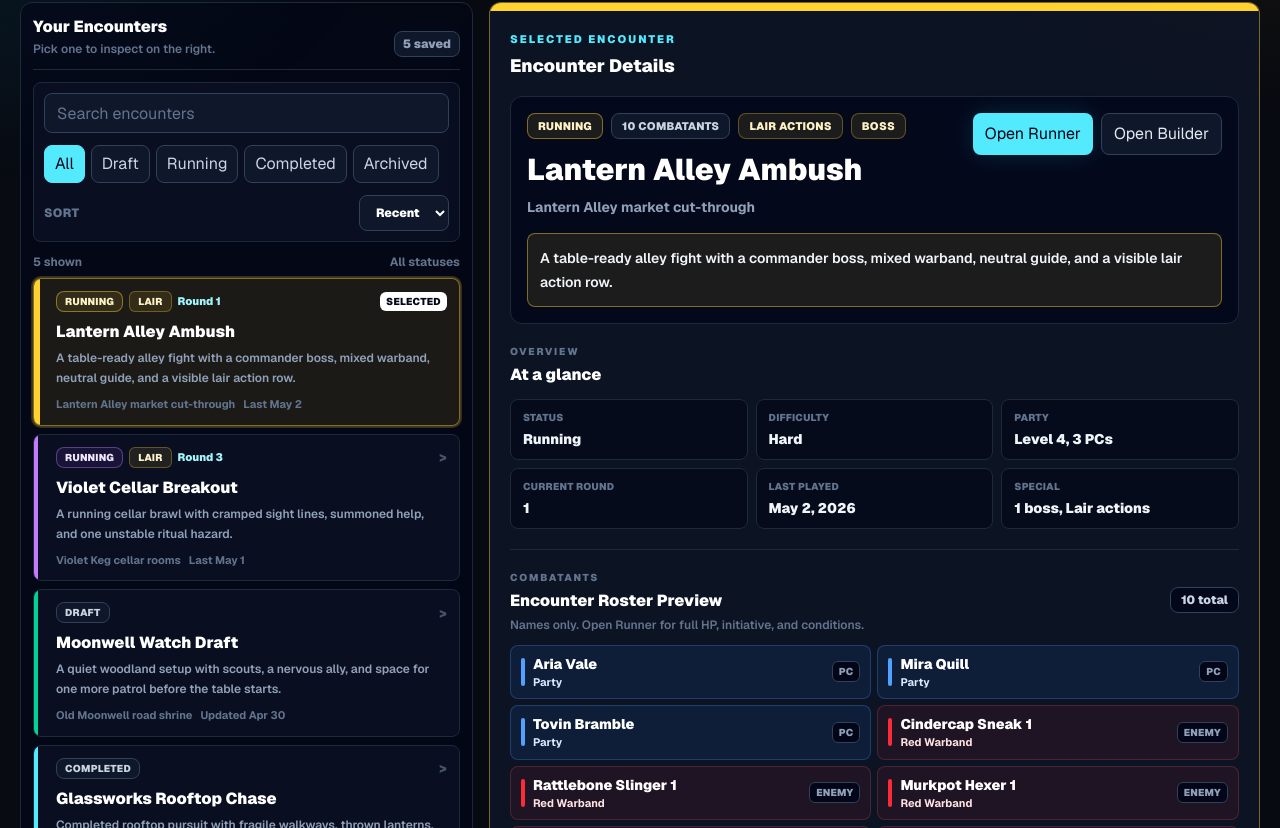
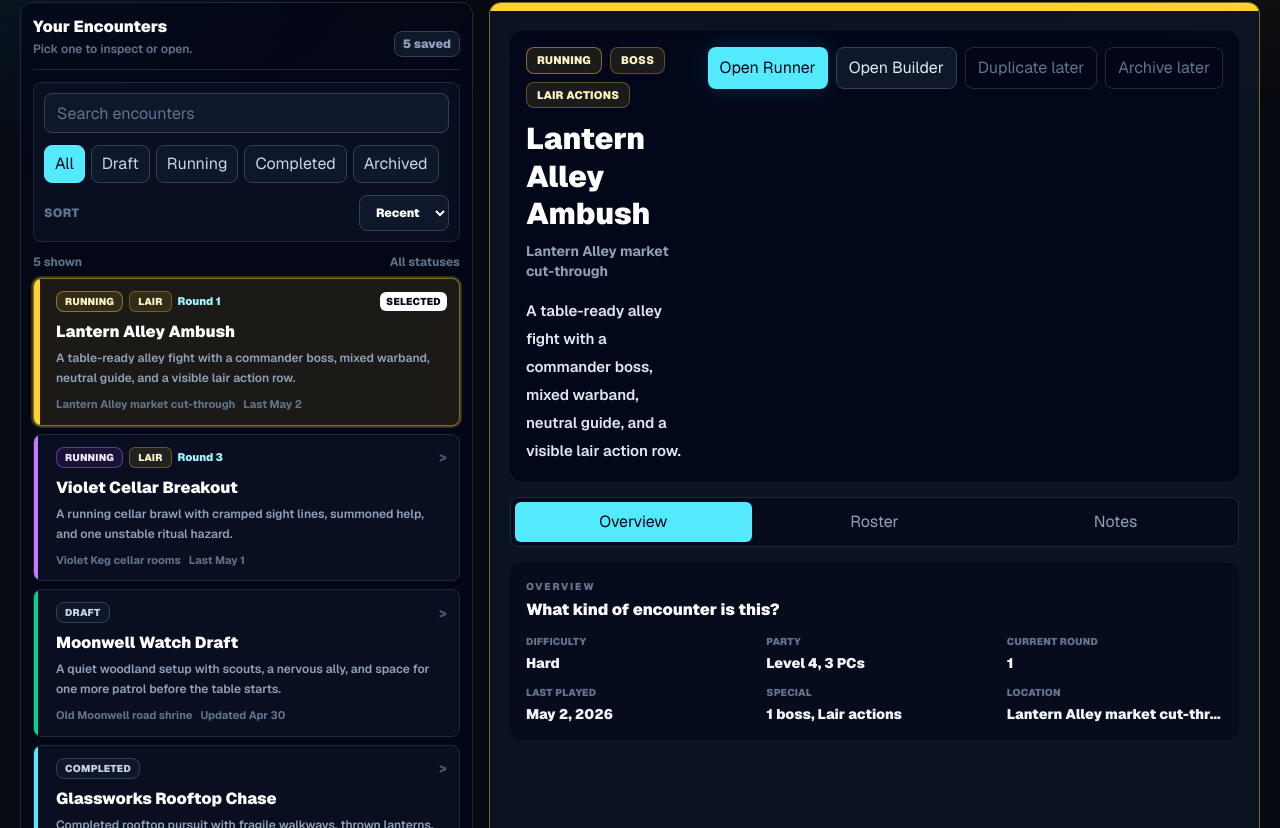
Before and after one commit to dtroms/dnd-encounter-builder, a Next.js app: page / in a window 1280 px wide. Shown: the part 272-1100 px from the top of the page. Built offline with nearby package versions, Linux system fonts and the light colour scheme.

Commit message:
Checkpoint before dashboard campaign tabs and alignment refinement

```diff
--- a/src/components/encounter/saved-encounters-dashboard.tsx
+++ b/src/components/encounter/saved-encounters-dashboard.tsx
@@ -11,6 +11,13 @@ import type { CombatantType } from "@/lib/encounter/types";
 
 type StatusFilter = EncounterStatus | "all";
 type SortMode = "recent" | "name" | "status";
+type DetailTab = "overview" | "roster" | "notes";
+
+const detailTabs: Array<{ key: DetailTab; label: string }> = [
+  { key: "overview", label: "Overview" },
+  { key: "roster", label: "Roster" },
+  { key: "notes", label: "Notes" },
+];
 
 const statusFilters: Array<{ key: StatusFilter; label: string }> = [
   { key: "all", label: "All" },
@@ -177,6 +184,7 @@ export function SavedEncountersDashboard({
   const [query, setQuery] = useState("");
   const [statusFilter, setStatusFilter] = useState<StatusFilter>("all");
   const [sortMode, setSortMode] = useState<SortMode>("recent");
+  const [activeDetailTab, setActiveDetailTab] = useState<DetailTab>("overview");
   const [selectedEncounterId, setSelectedEncounterId] = useState(
     savedEncounterSamples[0]?.id ?? "",
   );
@@ -226,7 +234,7 @@ export function SavedEncountersDashboard({
           <div>
             <h2 className="text-2xl font-black text-white">Saved Encounters</h2>
             <p className="mt-1 max-w-2xl text-sm font-semibold leading-6 text-slate-400">
-              Choose an encounter to edit, run, or review.
+              Choose an encounter to run, edit, or review.
             </p>
           </div>
           <button
@@ -245,7 +253,7 @@ export function SavedEncountersDashboard({
             <div>
               <h3 className="text-base font-black text-white">Your Encounters</h3>
               <p className="mt-0.5 text-xs font-semibold text-slate-500">
-                Pick one to inspect on the right.
+                Pick one to inspect or open.
               </p>
             </div>
             <span className="rounded-lg border border-slate-700 bg-slate-900 px-2 py-1 text-xs font-black text-slate-400">
@@ -277,7 +285,10 @@ export function SavedEncountersDashboard({
                 encounter={encounter}
                 isSelected={encounter.id === selectedEncounter?.id}
                 key={encounter.id}
-                onSelect={() => setSelectedEncounterId(encounter.id)}
+                onSelect={() => {
+                  setSelectedEncounterId(encounter.id);
+                  setActiveDetailTab("overview");
+                }}
               />
             ))}
           </div>
@@ -290,6 +301,16 @@ export function SavedEncountersDashboard({
               <p className="mt-1 text-xs font-semibold leading-5 text-slate-500">
                 Clear the search, switch back to All, or create a new encounter.
               </p>
+              <button
+                className="mt-3 rounded-lg border border-slate-700 bg-slate-950 px-3 py-2 text-xs font-black text-slate-300 transition hover:border-cyan-300/60 hover:text-white"
+                type="button"
+                onClick={() => {
+                  setQuery("");
+                  setStatusFilter("all");
+                }}
+              >
+                Clear Filters
+              </button>
             </div>
           ) : null}
         </aside>
@@ -297,6 +318,8 @@ export function SavedEncountersDashboard({
         {selectedEncounter ? (
           <EncounterDetailPanel
             encounter={selectedEncounter}
+            activeTab={activeDetailTab}
+            onActiveTabChange={setActiveDetailTab}
             onOpenBuilder={onOpenBuilder}
             onOpenRunner={onOpenRunner}
           />
@@ -438,11 +461,15 @@ function EncounterListItem({
 }
 
 function EncounterDetailPanel({
+  activeTab,
   encounter,
+  onActiveTabChange,
   onOpenBuilder,
   onOpenRunner,
 }: {
+  activeTab: DetailTab;
   encounter: SavedEncounterSummary;
+  onActiveTabChange: (tab: DetailTab) => void;
   onOpenBuilder: () => void;
   onOpenRunner: () => void;
 }) {
@@ -451,125 +478,57 @@ function EncounterDetailPanel({
 
   return (
     <section
-      className={`overflow-hidden rounded-xl border bg-slate-900/70 shadow-2xl shadow-black/20 ${
+      className={`overflow-hidden rounded-xl border bg-slate-900/65 shadow-2xl shadow-black/20 ${
         isRunning ? accent.border : "border-slate-800"
       }`}
     >
       <div className={`h-2 ${accent.dot}`} />
       <div className="p-4 sm:p-5">
-        <div className="mb-4 flex items-center justify-between gap-3">
-          <div>
-            <p className="text-[11px] font-black uppercase tracking-[0.18em] text-cyan-300">
-              Selected Encounter
-            </p>
-            <h3 className="mt-1 text-lg font-black text-white">
-              Encounter Details
-            </h3>
-          </div>
-        </div>
-
-        <div className="rounded-xl border border-slate-800 bg-slate-950/75 p-4">
+        <div className="rounded-xl bg-slate-950/80 p-4 shadow-inner shadow-black/15">
           <div className="flex flex-wrap items-start justify-between gap-4">
             <div className="min-w-0 flex-1">
               <div className="flex flex-wrap items-center gap-2">
                 <StatusChip encounter={encounter} />
-                <span className="rounded-lg border border-slate-700 bg-slate-900 px-2.5 py-1 text-[11px] font-black uppercase tracking-wide text-slate-300">
-                  {encounter.combatant_count_snapshot} combatants
-                </span>
+                {encounter.boss_count_snapshot > 0 ? (
+                  <span className="rounded-lg border border-amber-300/30 bg-amber-300/10 px-2.5 py-1 text-[11px] font-black uppercase tracking-wide text-amber-100">
+                    Boss
+                  </span>
+                ) : null}
                 {encounter.has_lair_actions_snapshot ? (
                   <span className="rounded-lg border border-amber-300/30 bg-amber-300/10 px-2.5 py-1 text-[11px] font-black uppercase tracking-wide text-amber-100">
                     Lair actions
                   </span>
                 ) : null}
-                {encounter.boss_count_snapshot > 0 ? (
-                  <span className="rounded-lg border border-amber-300/30 bg-amber-300/10 px-2.5 py-1 text-[11px] font-black uppercase tracking-wide text-amber-100">
-                    Boss
-                  </span>
-                ) : null}
               </div>
-              <h4 className="mt-3 text-3xl font-black leading-tight text-white">
+
+              <h3 className="mt-3 text-3xl font-black leading-tight text-white">
                 {encounter.name}
-              </h4>
+              </h3>
               <p className="mt-2 text-sm font-bold text-slate-400">
                 {encounter.location}
+              </p>
+              <p className="mt-4 max-w-4xl text-[15px] font-semibold leading-7 text-slate-200">
+                {encounter.description}
               </p>
             </div>
 
             <ActionButtons
+              encounter={encounter}
               isRunning={isRunning}
               onOpenBuilder={onOpenBuilder}
               onOpenRunner={onOpenRunner}
             />
           </div>
-
-          <div
-            className={`mt-4 rounded-lg border ${accent.border} ${accent.bg} p-3`}
-          >
-            <p className="text-sm font-semibold leading-6 text-slate-100">
-              {encounter.description}
-            </p>
-          </div>
         </div>
 
-        <div className="mt-5">
-          <SectionHeader eyebrow="Overview" title="At a glance" />
-          <div className="mt-3 grid gap-2 sm:grid-cols-2 xl:grid-cols-3">
-            <OverviewStat label="Status" value={statusLabels[encounter.status]} />
-            <OverviewStat label="Difficulty" value={encounter.difficulty_label} />
-            <OverviewStat
-              label="Party"
-              value={`Level ${encounter.party_level}, ${encounter.party_size} PCs`}
-            />
-            <OverviewStat
-              label={isRunning ? "Current Round" : "Updated"}
-              value={
-                isRunning
-                  ? String(encounter.current_round)
-                  : formatLongDate(encounter.updated_at)
-              }
-            />
-            <OverviewStat
-              label="Last Played"
-              value={
-                encounter.last_played_at
-                  ? formatLongDate(encounter.last_played_at)
-                  : "Not played yet"
-              }
-            />
-            <OverviewStat label="Special" value={getSpecialSummary(encounter)} />
-          </div>
-        </div>
+        <DetailTabs activeTab={activeTab} onActiveTabChange={onActiveTabChange} />
 
-        <div className="mt-5 border-t border-slate-800 pt-5">
-          <SectionHeader
-            eyebrow="Combatants"
-            title="Encounter Roster Preview"
-            detail={`${encounter.combatant_count_snapshot} total`}
-          />
-          <p className="mt-1 text-xs font-semibold text-slate-500">
-            Names only. Open Runner for full HP, initiative, and conditions.
-          </p>
-          <CombatantPreviewList combatants={encounter.combatants_preview} />
-        </div>
-
-        <div className="mt-5 border-t border-slate-800 pt-5">
-          <SectionHeader eyebrow="Actions" title="Open or manage" />
-          <div className="mt-3 flex flex-wrap gap-2">
-            <button
-              className="cursor-not-allowed rounded-lg border border-slate-800 bg-slate-950/80 px-3 py-2 text-xs font-black text-slate-500"
-              disabled
-              type="button"
-            >
-              Duplicate later
-            </button>
-            <button
-              className="cursor-not-allowed rounded-lg border border-slate-800 bg-slate-950/80 px-3 py-2 text-xs font-black text-slate-500"
-              disabled
-              type="button"
-            >
-              Archive later
-            </button>
-          </div>
+        <div className="mt-4">
+          {activeTab === "overview" ? (
+            <OverviewTab encounter={encounter} isRunning={isRunning} />
+          ) : null}
+          {activeTab === "roster" ? <RosterTab encounter={encounter} /> : null}
+          {activeTab === "notes" ? <NotesTab encounter={encounter} /> : null}
         </div>
       </div>
     </section>
@@ -581,41 +540,179 @@ function EmptyDetailPanel() {
     <section className="rounded-xl border border-dashed border-slate-700 bg-slate-900/50 p-8 text-center">
       <p className="text-lg font-black text-white">Select an encounter</p>
       <p className="mt-2 text-sm font-semibold text-slate-500">
-        Select an encounter to view details.
+        Choose an encounter on the left to view details, open the Builder, or
+        start the Runner.
       </p>
     </section>
   );
 }
 
 function ActionButtons({
+  encounter,
   isRunning,
   onOpenBuilder,
   onOpenRunner,
 }: {
+  encounter: SavedEncounterSummary;
   isRunning: boolean;
   onOpenBuilder: () => void;
   onOpenRunner: () => void;
 }) {
+  const primaryAction =
+    encounter.status === "draft" ? "Open Builder" : "Open Runner";
+  const secondaryAction =
+    encounter.status === "draft" ? "Open Runner" : "Open Builder";
+  const primaryHandler =
+    encounter.status === "draft" ? onOpenBuilder : onOpenRunner;
+  const secondaryHandler =
+    encounter.status === "draft" ? onOpenRunner : onOpenBuilder;
+
   return (
-    <div className="flex flex-wrap justify-end gap-2">
+    <div className="flex max-w-full flex-wrap justify-end gap-2">
       <button
         className={`rounded-lg px-3 py-2 text-xs font-black transition ${
-          isRunning
+          isRunning || encounter.status === "draft"
             ? "bg-cyan-300 text-slate-950 shadow-[0_0_24px_rgba(34,211,238,0.16)] hover:bg-cyan-200"
             : "border border-cyan-300/45 bg-cyan-300/10 text-cyan-100 hover:border-cyan-200 hover:text-white"
         }`}
         type="button"
-        onClick={isRunning ? onOpenRunner : onOpenBuilder}
+        onClick={primaryHandler}
       >
-        {isRunning ? "Open Runner" : "Open Builder"}
+        {primaryAction}
       </button>
       <button
         className="rounded-lg border border-slate-700 bg-slate-900 px-3 py-2 text-xs font-black text-slate-200 transition hover:border-cyan-300/60 hover:text-white"
         type="button"
-        onClick={isRunning ? onOpenBuilder : onOpenRunner}
+        onClick={secondaryHandler}
       >
-        {isRunning ? "Open Builder" : "Open Runner"}
+        {secondaryAction}
       </button>
+      <button
+        className="cursor-not-allowed rounded-lg border border-slate-800 bg-slate-950/60 px-3 py-2 text-xs font-black text-slate-500"
+        disabled
+        type="button"
+      >
+        Duplicate later
+      </button>
+      <button
+        className="cursor-not-allowed rounded-lg border border-slate-800 bg-slate-950/60 px-3 py-2 text-xs font-black text-slate-500"
+        disabled
+        type="button"
+      >
+        Archive later
+      </button>
+    </div>
+  );
+}
+
+function DetailTabs({
+  activeTab,
+  onActiveTabChange,
+}: {
+  activeTab: DetailTab;
+  onActiveTabChange: (tab: DetailTab) => void;
+}) {
+  return (
+    <div className="mt-4 flex gap-1 rounded-lg border border-slate-800 bg-slate-950/55 p-1">
+      {detailTabs.map((tab) => (
+        <button
+          className={`flex-1 rounded-md px-3 py-2 text-xs font-black transition ${
+            activeTab === tab.key
+              ? "bg-cyan-300 text-slate-950"
+              : "text-slate-400 hover:bg-slate-900 hover:text-white"
+          }`}
+          key={tab.key}
+          type="button"
+          onClick={() => onActiveTabChange(tab.key)}
+        >
+          {tab.label}
+        </button>
+      ))}
+    </div>
+  );
+}
+
+function OverviewTab({
+  encounter,
+  isRunning,
+}: {
+  encounter: SavedEncounterSummary;
+  isRunning: boolean;
+}) {
+  return (
+    <div className="rounded-xl bg-slate-950/45 p-4">
+      <SectionHeader eyebrow="Overview" title="What kind of encounter is this?" />
+      <div className="mt-3 grid gap-x-6 gap-y-3 sm:grid-cols-2 xl:grid-cols-3">
+        <OverviewFact label="Difficulty" value={encounter.difficulty_label} />
+        <OverviewFact
+          label="Party"
+          value={`Level ${encounter.party_level}, ${encounter.party_size} PCs`}
+        />
+        <OverviewFact
+          label={isRunning ? "Current Round" : "Updated"}
+          value={
+            isRunning
+              ? String(encounter.current_round)
+              : formatLongDate(encounter.updated_at)
+          }
+        />
+        <OverviewFact
+          label="Last Played"
+          value={
+            encounter.last_played_at
+              ? formatLongDate(encounter.last_played_at)
+              : "Not played yet"
+          }
+        />
+        <OverviewFact label="Special" value={getSpecialSummary(encounter)} />
+        <OverviewFact label="Location" value={encounter.location} />
+      </div>
+    </div>
+  );
+}
+
+function RosterTab({ encounter }: { encounter: SavedEncounterSummary }) {
+  return (
+    <div className="rounded-xl bg-slate-950/45 p-4">
+      <SectionHeader
+        detail={`${encounter.combatant_count_snapshot} total`}
+        eyebrow="Roster"
+        title="Who is in this encounter?"
+      />
+      <p className="mt-1 text-xs font-semibold text-slate-500">
+        Names only. Open Runner for full HP, initiative, and conditions.
+      </p>
+      <CombatantPreviewList combatants={encounter.combatants_preview} />
+    </div>
+  );
+}
+
+function NotesTab({ encounter }: { encounter: SavedEncounterSummary }) {
+  return (
+    <div className="rounded-xl bg-slate-950/45 p-4">
+      <SectionHeader eyebrow="Notes" title="What should I remember?" />
+      <p className="mt-3 text-sm font-semibold leading-6 text-slate-300">
+        {encounter.notes ??
+          encounter.description ??
+          "No notes saved for this encounter yet."}
+      </p>
+      {encounter.reminders && encounter.reminders.length > 0 ? (
+        <div className="mt-4">
+          <p className="text-[10px] font-black uppercase tracking-[0.18em] text-slate-500">
+            Reminders
+          </p>
+          <ul className="mt-2 space-y-2">
+            {encounter.reminders.map((reminder) => (
+              <li
+                className="rounded-lg border border-slate-800 bg-slate-950/70 px-3 py-2 text-sm font-semibold leading-6 text-slate-300"
+                key={reminder}
+              >
+                {reminder}
+              </li>
+            ))}
+          </ul>
+        </div>
+      ) : null}
     </div>
   );
 }
@@ -646,9 +743,9 @@ function SectionHeader({
   );
 }
 
-function OverviewStat({ label, value }: { label: string; value: string }) {
+function OverviewFact({ label, value }: { label: string; value: string }) {
   return (
-    <div className="rounded-lg border border-slate-800 bg-slate-950/55 px-3 py-2.5">
+    <div className="min-w-0">
       <p className="text-[10px] font-black uppercase tracking-wide text-slate-500">
         {label}
       </p>
@@ -676,13 +773,29 @@ function CombatantPreviewList({
 }: {
   combatants: DashboardCombatantPreview[];
 }) {
-  const visibleCombatants = combatants.slice(0, 8);
+  const visibleCombatants = combatants.slice(0, 12);
   const remainingCount = Math.max(0, combatants.length - visibleCombatants.length);
+  const groupedCombatants = groupCombatantsByGroup(visibleCombatants);
 
   return (
-    <div className="mt-3 grid gap-1.5 sm:grid-cols-2">
-      {visibleCombatants.map((combatant) => (
-        <CombatantPreviewItem combatant={combatant} key={combatant.id} />
+    <div className="mt-3 space-y-3">
+      {groupedCombatants.map((group) => (
+        <div key={group.name}>
+          <div className="mb-1.5 flex items-center gap-2">
+            <span
+              className={`h-2 w-2 rounded-full ${groupColorStyles[group.colorKey].dot}`}
+            />
+            <p className="text-xs font-black text-slate-300">{group.name}</p>
+            <span className="text-[11px] font-bold text-slate-600">
+              {group.combatants.length}
+            </span>
+          </div>
+          <div className="grid gap-1.5 sm:grid-cols-2">
+            {group.combatants.map((combatant) => (
+              <CombatantPreviewItem combatant={combatant} key={combatant.id} />
+            ))}
+          </div>
+        </div>
       ))}
       {remainingCount > 0 ? (
         <div className="rounded-lg border border-dashed border-slate-700 bg-slate-950/70 px-3 py-2 text-xs font-black text-slate-400">
@@ -691,6 +804,35 @@ function CombatantPreviewList({
       ) : null}
     </div>
   );
+}
+
+function groupCombatantsByGroup(combatants: DashboardCombatantPreview[]) {
+  const groups = new Map<
+    string,
+    {
+      colorKey: DashboardCombatantPreview["group_color_key"];
+      combatants: DashboardCombatantPreview[];
+      name: string;
+    }
+  >();
+
+  combatants.forEach((combatant) => {
+    const groupName = combatant.group_name || "Ungrouped";
+    const existing = groups.get(groupName);
+
+    if (existing) {
+      existing.combatants.push(combatant);
+      return;
+    }
+
+    groups.set(groupName, {
+      colorKey: combatant.group_color_key,
+      combatants: [combatant],
+      name: groupName,
+    });
+  });
+
+  return [...groups.values()];
 }
 
 function CombatantPreviewItem({
@@ -707,11 +849,6 @@ function CombatantPreviewItem({
       <span className={`h-7 w-1 shrink-0 rounded-full ${groupStyle.dot}`} />
       <div className="min-w-0 flex-1">
         <p className="truncate text-sm font-black text-white">{combatant.name}</p>
-        {combatant.group_name !== "Ungrouped" ? (
-          <p className={`truncate text-[11px] font-bold ${groupStyle.text}`}>
-            {combatant.group_name}
-          </p>
-        ) : null}
       </div>
       <span className="shrink-0 rounded-md border border-slate-700 bg-slate-950 px-1.5 py-0.5 text-[10px] font-black uppercase tracking-wide text-slate-400">
         {typeLabels[combatant.combatant_type]}
--- a/src/lib/encounter/dashboard-sample-data.ts
+++ b/src/lib/encounter/dashboard-sample-data.ts
@@ -29,6 +29,8 @@ export type SavedEncounterSummary = {
   has_lair_actions_snapshot: boolean;
   group_count: number;
   combatants_preview: DashboardCombatantPreview[];
+  notes?: string;
+  reminders?: string[];
 };
 
 export const savedEncounterSamples: SavedEncounterSummary[] = [
@@ -64,6 +66,13 @@ export const savedEncounterSamples: SavedEncounterSummary[] = [
       { id: "lantern-velkora", name: "Velkora, Lantern Tyrant", combatant_type: "boss", group_name: "Gold Vanguard", group_color_key: "Gold" },
       { id: "lantern-sable", name: "Sable Market Guide", combatant_type: "neutral", group_name: "Ungrouped", group_color_key: "None" },
     ],
+    notes:
+      "Start with the market stalls as cover. Keep the neutral guide close to the party unless the boss calls for a retreat.",
+    reminders: [
+      "Lair action occurs on initiative 20.",
+      "A second alarm bell rings if the boss survives past round 3.",
+      "The boss tries to flee once badly wounded.",
+    ],
   },
   {
     id: "10000000-0000-4000-8000-000000000002",
@@ -92,6 +101,12 @@ export const savedEncounterSamples: SavedEncounterSummary[] = [
       { id: "moonwell-sable", name: "Sable Market Guide", combatant_type: "neutral", group_name: "Roadside", group_color_key: "Gray" },
       { id: "moonwell-cinder", name: "Cindercap Lookout", combatant_type: "enemy", group_name: "Thicket Crew", group_color_key: "Green" },
       { id: "moonwell-rattle", name: "Rattlebone Pebbler", combatant_type: "enemy", group_name: "Thicket Crew", group_color_key: "Green" },
+    ],
+    notes:
+      "Use this as a flexible draft. The shrine can become either a tense negotiation or a quick roadside fight.",
+    reminders: [
+      "Add one more patrol if the party arrives loudly.",
+      "The nervous ally should warn the party before blades come out.",
     ],
   },
   {
@@ -128,6 +143,12 @@ export const savedEncounterSamples: SavedEncounterSummary[] = [
       { id: "glass-murk", name: "Murkpot Smoke Hexer", combatant_type: "enemy", group_name: "Shadow Lane", group_color_key: "Purple" },
       { id: "glass-rattle-2", name: "Rattlebone Bottle Tosser", combatant_type: "enemy", group_name: "Roof Crew", group_color_key: "Red" },
     ],
+    notes:
+      "Finished encounter record. Keep this around as a reference for future rooftop hazards and chase pacing.",
+    reminders: [
+      "Fragile walkways break after a heavy hit.",
+      "Furnace vents create cover but punish anyone who stays too long.",
+    ],
   },
   {
     id: "10000000-0000-4000-8000-000000000004",
@@ -158,6 +179,12 @@ export const savedEncounterSamples: SavedEncounterSummary[] = [
       { id: "ash-rattle", name: "Rattlebone Bell Ringer", combatant_type: "enemy", group_name: "Signal Crew", group_color_key: "Gold" },
       { id: "ash-cinder", name: "Cindercap Fuse Sneak", combatant_type: "enemy", group_name: "Signal Crew", group_color_key: "Gold" },
       { id: "ash-sable", name: "Sable Market Guide", combatant_type: "neutral", group_name: "Ungrouped", group_color_key: "None" },
+    ],
+    notes:
+      "Archived checkpoint fight with a possible surrender route. Useful template for guarded roadblocks.",
+    reminders: [
+      "Signal crew can call reinforcements after round 2.",
+      "Gate crew may surrender if both guards are bloodied.",
     ],
   },
   {
@@ -191,5 +218,12 @@ export const savedEncounterSamples: SavedEncounterSummary[] = [
       { id: "violet-velkora", name: "Velkora's Lantern Shade", combatant_type: "boss", group_name: "Shadow Spill", group_color_key: "Gold" },
       { id: "violet-sable", name: "Sable Market Guide", combatant_type: "neutral", group_name: "Ungrouped", group_color_key: "None" },
     ],
+    notes:
+      "Cramped cellar fight. Keep movement tight and make the ritual hazard feel unstable without turning it into bookkeeping.",
+    reminders: [
+      "Lair action occurs on initiative 20.",
+      "Ritual flare-up at the end of round 2.",
+      "Summoned help should enter near the back stairs.",
+    ],
   },
 ];
```
Also changed, not shown: 1 other file (tests, documents, lock files or other folders).
